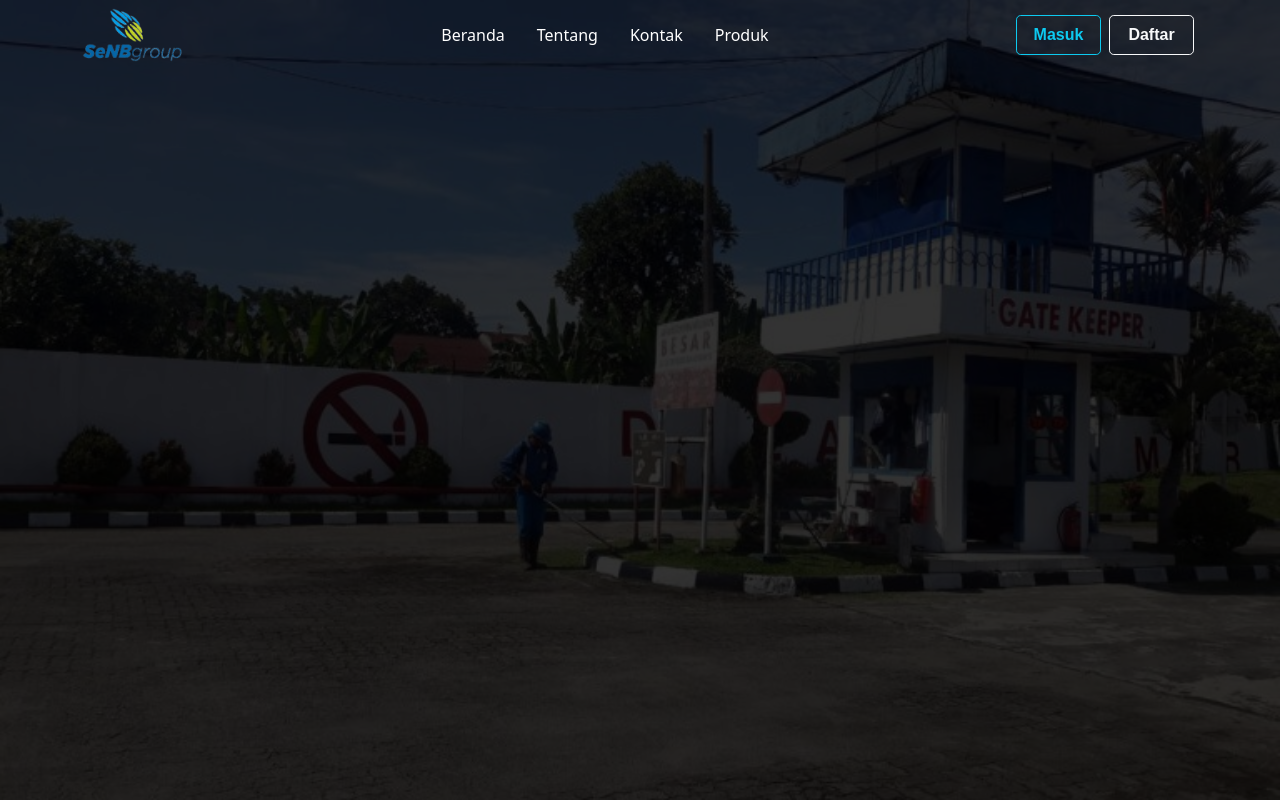
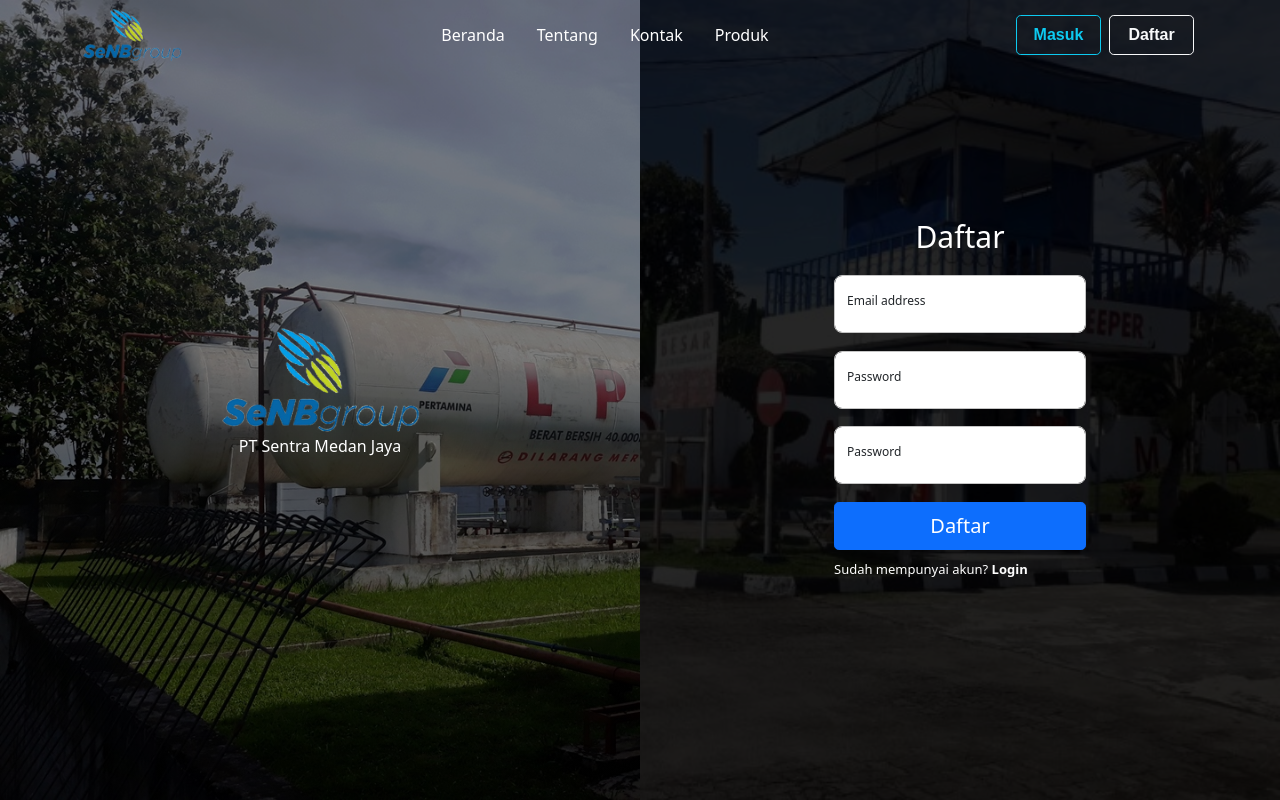
Before and after one commit to kvnallenn/smj, a React (Create React App) app: page /daftar in a window 1280 px wide. Built offline with nearby package versions, Linux system fonts and the light colour scheme.

Commit message:
penambahan page daftar

```diff
--- a/public/css/style.css
+++ b/public/css/style.css
@@ -1,6 +1,6 @@
 @import url('https://fonts.googleapis.com/css2?family=Nunito+Sans:wght@200;400&display=swap');
 
-body{
+body {
   font-family: 'Nunito Sans', sans-serif;
 }
 
@@ -24,39 +24,39 @@ body{
   background: rgba(0, 0, 0, 0);
 }
 
-.button-primary:hover{
+.button-primary:hover {
   background-color: #0dcaf0;
   color: #010405;
 }
 
-.button-secondary:hover{
+.button-secondary:hover {
   background-color: #f8f9fa;
   color: #010405;
 }
 
 
 
-#button-font{
+#button-font {
   font-family: sans-serif;
 }
 
 
 
-#navbarbawah{
+#navbarbawah {
   background-color: #2D3748;
 }
 
 
-#nav-warna{
+#nav-warna {
   color: white;
   font-weight: 500;
 }
 
-.navbar{
+.navbar {
   transition: 200ms;
 }
 
-.heroes{
+.heroes {
   background-image: url("../img/banner.jpg");
   height: auto;
   background-position: center;
@@ -64,12 +64,13 @@ body{
   background-size: cover;
 }
 
-.main{
+.main {
   background: rgba(0, 0, 0, 0.8);
 }
 
 
-.display-5, .lead{
+.display-5,
+.lead {
   color: white;
 }
 
@@ -82,7 +83,7 @@ body{
   color: #0dcaf0;
 }
 
-.button-hero:hover{
+.button-hero:hover {
   background-color: #0dcaf0;
   color: #010405;
 }
@@ -93,7 +94,7 @@ body{
   }
 }
 
-.text-center{
+.text-center {
   padding-top: 125px;
   padding-bottom: 103px;
   padding-left: 20px;
@@ -110,36 +111,39 @@ body{
 }
 
 @media (min-width: 992px) {
-    .rounded-lg-3 { border-radius: .3rem; }
+  .rounded-lg-3 {
+    border-radius: .3rem;
+  }
 }
 
-  .display-5.fw-bold.lh-1.mb-3, .lead1{
+.display-5.fw-bold.lh-1.mb-3,
+.lead1 {
   color: black;
 }
 
-  .skew-c{
-    width:100%;
-    height:100px;
-    position:absolute;
-    left:0px;
+.skew-c {
+  width: 100%;
+  height: 100px;
+  position: absolute;
+  left: 0px;
   background: linear-gradient(to right bottom, #fff 49%, #2D3748 50%);
 }
 
-.warnabawah{
+.warnabawah {
   background-color: #2D3748;
 }
 
-.display-5.fw-bold.lh-1.mb-3.warna{
+.display-5.fw-bold.lh-1.mb-3.warna {
   color: white;
 }
 
-.lead2{
-    color:#f8f9fa;
+.lead2 {
+  color: #f8f9fa;
 }
 
 
 /*Login*/
-.loginpage{
+.loginpage {
   background-image: url("../img/banner.jpg");
   height: 100vh;
   background-position: center;
@@ -149,28 +153,34 @@ body{
 }
 
 
-.display-4.fw-bold.lh-1.mb-3, .col-lg-10.fs-4, .my-4 , .checkbox-label{
+.display-4.fw-bold.lh-1.mb-3,
+.col-lg-10.fs-4,
+.my-4,
+.checkbox-label {
   color: white;
 }
 
-.container.col-lg-4{
+.container.col-lg-4 {}
 
-}
-
-.card-banner{
+.card-banner {
   text-align: center;
 }
 
-nav ul li a{
+nav ul li a {
   text-decoration: none;
 }
 
-.main-login{
+.main-login {
   background: rgba(0, 0, 0, 0.8);
   height: 100vh;
   width: 100vw;
   padding-top: 55px;
 
+}
+
+.main-daftar {
+  background: rgba(0, 0, 0, 0.85);
+  height: 100%;
 }
 
 
@@ -189,9 +199,11 @@ nav ul li a{
   padding: 60px 0 50px 0;
   background: #fff;
 }
+
 #footer .footer-top .footer-contact {
   margin-bottom: 30px;
 }
+
 #footer .footer-top .footer-contact h4 {
   font-size: 22px;
   margin: 0 0 30px 0;
@@ -199,12 +211,14 @@ nav ul li a{
   line-height: 1;
   font-weight: 700;
 }
+
 #footer .footer-top .footer-contact p {
   font-size: 14px;
   line-height: 24px;
   margin-bottom: 0;
   color: #5c5c5c;
 }
+
 #footer .footer-top h4 {
   font-size: 16px;
   font-weight: bold;
@@ -212,15 +226,18 @@ nav ul li a{
   position: relative;
   padding-bottom: 12px;
 }
+
 #footer .footer-top .footer-links {
   margin-bottom: 30px;
 }
+
 #footer .footer-top .footer-links ul {
   list-style: none;
   padding: 0;
   margin: 0;
 
 }
+
 #footer .footer-top .footer-links ul i {
   padding-right: 2px;
   color: #f39e7a;
@@ -228,14 +245,17 @@ nav ul li a{
   line-height: 1;
 
 }
+
 #footer .footer-top .footer-links ul li {
   padding: 10px 0;
   display: flex;
   align-items: center;
 }
+
 #footer .footer-top .footer-links ul li:first-child {
   padding-top: 0;
 }
+
 #footer .footer-top .footer-links ul a {
   color: #5c5c5c;
   transition: 0.3s;
@@ -243,10 +263,12 @@ nav ul li a{
   line-height: 1;
   text-shadow: none;
 }
+
 #footer .footer-top .footer-links ul a:hover {
 
   color: #eb5d1e;
 }
+
 #footer .footer-top .social-links a {
   font-size: 18px;
   display: inline-block;
@@ -261,32 +283,212 @@ nav ul li a{
   height: 36px;
   transition: 0.3s;
 }
+
 #footer .footer-top .social-links a:hover {
   background: #ef7f4d;
   color: #fff;
 
 }
+
 #footer .copyright {
   text-align: center;
   float: left;
 }
+
 #footer .credits {
   float: right;
   text-align: center;
   font-size: 13px;
   color: #212529;
 }
+
 #footer .credits a {
   color: #eb5d1e;
 }
 
+@media (max-width: 575px) {
 
-
-    @media (max-width: 575px) {
-    #footer .copyright, #footer .credits {
+  #footer .copyright,
+  #footer .credits {
     float: none;
     -moz-text-align-last: center;
     text-align-last: center;
     padding: 3px 0;
   }
 }
+
+@media (min-width: 992px) {
+  .rounded-lg-3 { border-radius: .3rem; }
+}
+
+.split-screen{
+  display: flex;
+  flex-direction: column;
+}
+
+.left{
+  height: 200px;
+}
+
+.left, .right{
+  display: flex;
+  justify-content: center;
+  align-items: center;
+}
+
+.left{
+  background: linear-gradient(rgba(0,0,0,0.5), rgba(0,0,0,0.5)), url('../img/banner3.jpeg');
+  background-size: cover;
+
+}
+
+.left .copy{
+  color: white;
+  text-align: center;
+  -webkit-font-smoothing: antialiased;
+  -moz-osx-font-smoothing: grayscale;
+
+}
+
+.left p{
+  font-weight: 400;
+}
+
+.right .copy{
+  color: black;
+  text-align: center;
+}
+
+.right .copy p {
+  margin: 1.5em 0;
+  font-size: 0.875rem;
+}
+
+.right form{
+  width: 300px;
+}
+
+form input[type='text'],
+form input[type='email'],
+form input[type='password']{
+  display: block;
+  width: 100%;
+  box-sizing: border-box;
+  border-radius: 8px;
+  border: 1px solid #c4c4c4;
+  padding: 1em;
+  margin-bottom: 1.25em;
+  font-size: 0.875em;
+}
+
+label{
+  display: block;
+  margin-bottom: 0.5em;
+  font-size: 0.75em;
+}
+
+.input-container.password{
+  position: relative;
+}
+
+.input-container.password i{
+  position: absolute;
+  top: 42px;
+  right: 16px;
+}
+
+.checkbox-container input{
+  position: absolute;
+  opacity: 0;
+  cursor: pointer;
+  height: 0;
+  width: 0;
+}
+
+.checkbox-container{
+  display: block;
+  position: relative;
+  padding-left: 2rem;
+  cursor: pointer;
+  user-select: none;
+  margin: 0 0 1.25rem 0;
+}
+
+.checkmark{
+  position: absolute;
+  width: 24px;
+  height: 24px;
+  background: white;
+  border: 1px solid #c4c4c4;
+  border-radius: 2px;
+  top: -4px;
+  left: 0;
+}
+
+.checkmark:after{
+  content: "";
+  position: absolute;
+  display: none;
+}
+
+.signup-btn{
+  display: block;
+  width: 100%;
+  background: red;
+  color: white;
+  font-weight: 700;
+  border: none;
+  padding: 1rem;
+  border-radius: 8px;
+  font-size: 0.75rem;
+  text-transform: uppercase;
+  letter-spacing: 0.5px;
+
+}
+
+.signup-btn:hover{
+  background: green;
+}
+
+.label-daftar, .label-label{
+  color: white;
+}
+
+.akun{
+  color: white;
+  font-size: 13px;
+  text-align: center;
+
+}
+
+.judul-daftar{
+  color: white;
+  text-align: center;
+  font-size: 30px;
+}
+
+@media screen and (min-width: 900px){
+  .split-screen{
+    flex-direction: row;
+    height: 100vh;
+  }
+  .left
+  {
+    display: flex;
+    width: 50%;
+    height: auto;
+  }
+  .right{
+    display: flex;
+    width: 50%;
+    height: 100%;
+
+  }
+}
+
+@media screen and (min-width: 300px){
+  .akun{
+   padding-top: 10px;
+  }
+
+}
--- a/src/components/DaftarPage/Daftar.js
+++ b/src/components/DaftarPage/Daftar.js
@@ -6,15 +6,17 @@ import { NavbarTop } from '../Navbar/NavbarTop'
 export const Daftar = () => {
   return (
     <>
-    <section className="loginpage">
-        <NavbarTop/>
-            <div className='main-login'>
 
-                <DaftarForm/>
+      <section className="loginpage">
+        <NavbarTop />
+        <div className='main-daftar'>
 
-            </div>
-            <NavbarBot/>
-        </section>
+          <DaftarForm/>
+
+        </div>
+        <NavbarBot />
+      </section>
+
     </>
   )
 }
--- a/src/components/DaftarPage/DaftarForm.js
+++ b/src/components/DaftarPage/DaftarForm.js
@@ -3,6 +3,34 @@ import React from 'react'
 export const DaftarForm = () => {
   return (
     <>
+     <div className='split-screen'>
+       <div className='left'>
+         <section className='copy'>
+         <img src='../img/Logo-Sentra.png' alt="Sentra Medan Jaya" className='img-fluid' width='200px'/>
+           <p>PT Sentra Medan Jaya</p>
+         </section>
+       </div>
+       <div className='right'>
+       <form className="p-4 p-md-8 rounded-3">
+       <p className='judul-daftar'>Daftar</p>
+                <div className="form-floating mb-3">
+
+                    <input type="email" className="form-control" id="floatingInput" placeholder="name@example.com" required />
+                    <label>Email address</label>
+                </div>
+                <div className="form-floating mb-3">
+                    <input type="password" className="form-control" id="floatingPassword" placeholder="Password" required />
+                    <label>Password</label>
+                </div>
+                <div className="form-floating mb-3">
+                    <input type="password" className="form-control" id="floatingPassword" placeholder="Password" required />
+                    <label>Password</label>
+                </div>
+                <button className="w-100 btn btn-lg btn-primary" type="submit">Daftar</button>
+                <label className="akun">Sudah mempunyai akun? <strong>Login</strong></label>
+            </form>
+       </div>
+     </div>
 
 
     </>
--- a/src/components/LoginPage/LoginForm.js
+++ b/src/components/LoginPage/LoginForm.js
@@ -22,7 +22,7 @@ export const LoginForm = () => {
                 </div>
                 <button className="w-100 btn btn-lg btn-primary" type="submit">Sign in</button>
                 <hr className="my-4" />
-                <small className="text-muted">By clicking Sign up, you agree to the terms of use.</small>
+                <small className="text-muted">Belum mempunyai akun? <strong>Daftar</strong></small>
             </form>
 
         </div>
```
Also changed, not shown: src/components/LoginPage/Login.js (+7 -7 lines). Lines whose indentation alone changed are shown as unchanged.
